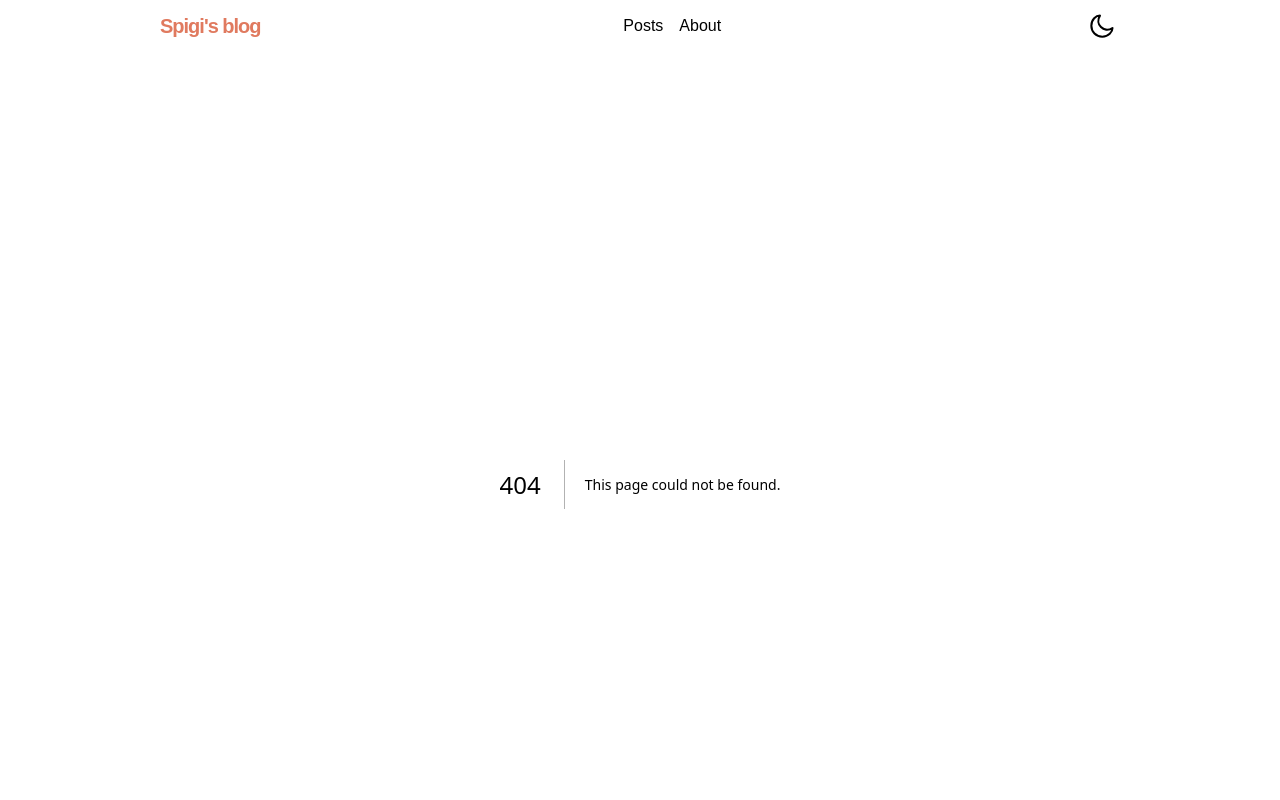
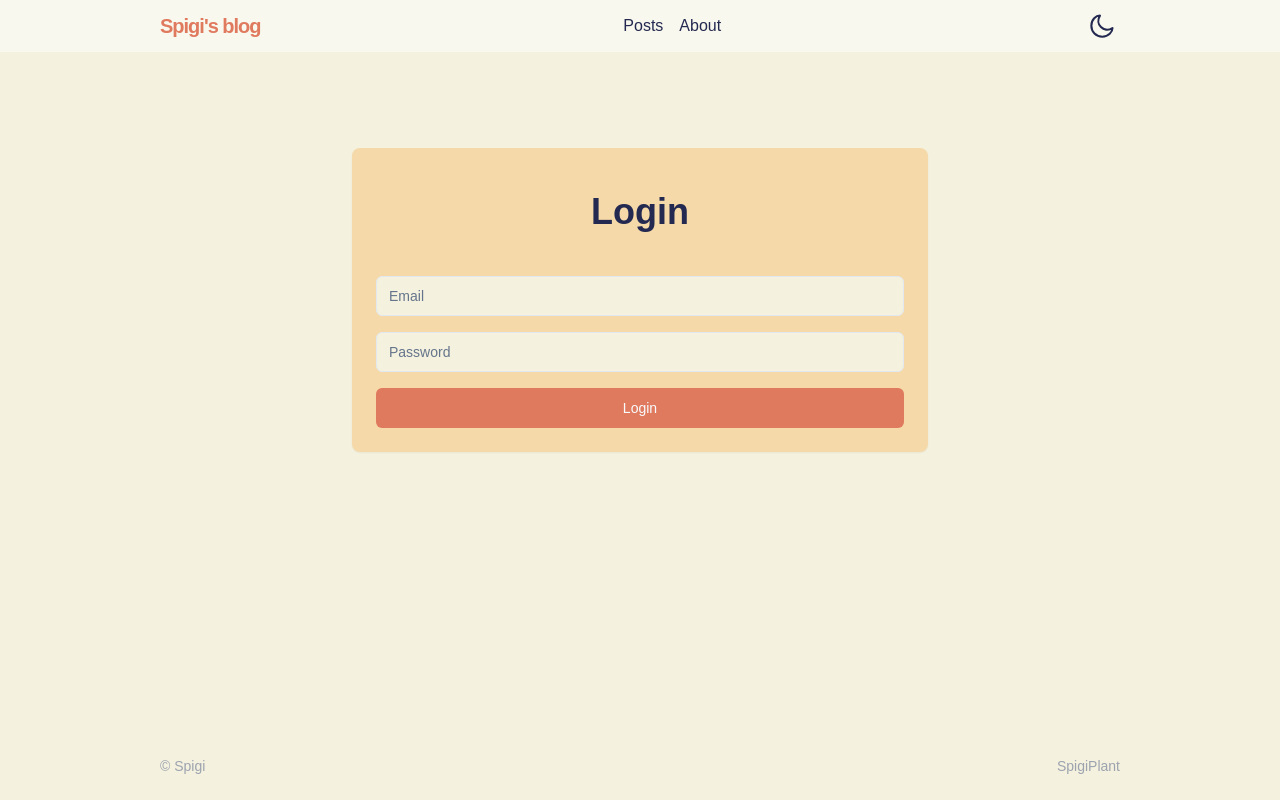
Before and after one commit to oliverTuesta/spigisblog-frontend, a Next.js app: page /login in a window 1280 px wide. Before the commit this address had no page. Shown: the top 800 px of the page. Built offline with nearby package versions, Linux system fonts and the light colour scheme.

Commit message:
feat: add login view

```diff
--- /dev/null
+++ b/src/app/login/page.tsx
@@ -0,0 +1,30 @@
+import type { ReactElement } from 'react';
+import { SearchBar } from '@/components/SearchBar';
+import PostsCard from '@/components/PostsCard';
+import NextLink from 'next/link';
+import { Card, CardHeader, CardContent } from '@/components/ui/card';
+import { Input } from '@/components/ui/input';
+import { Button } from '@/components/ui/button';
+
+export interface LoginProps {}
+
+export default function Login(props: LoginProps): ReactElement {
+  return (
+    <>
+      <div className="h-[calc(100vh-11rem)] pt-16">
+        <Card className="place-self-center max-w-xl mx-auto">
+          <CardHeader>
+            <h1 className="text-3xl my-5 lg:text-4xl text-center font-extrabold">Login</h1>
+          </CardHeader>
+          <CardContent className="space-y-4">
+            <Input type="email" placeholder="Email" />
+            <Input type="password" placeholder="Password" />
+            <Button className="w-full" type="submit">
+              Login
+            </Button>
+          </CardContent>
+        </Card>
+      </div>{' '}
+    </>
+  );
+}
```
